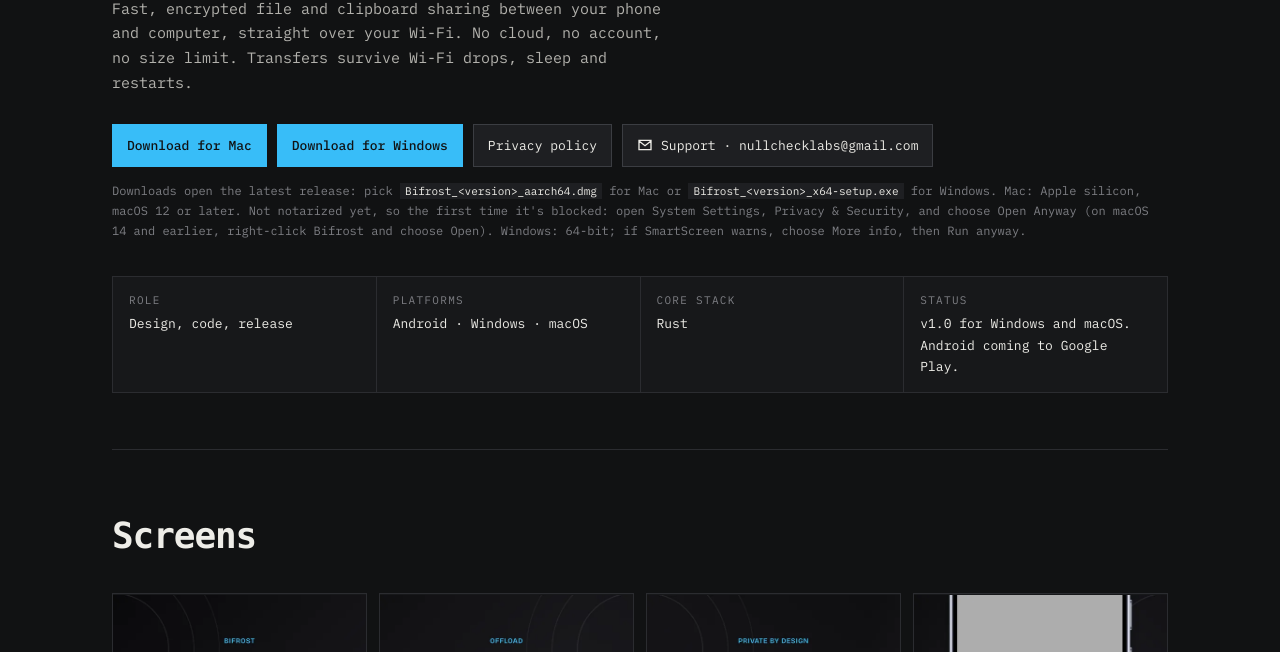
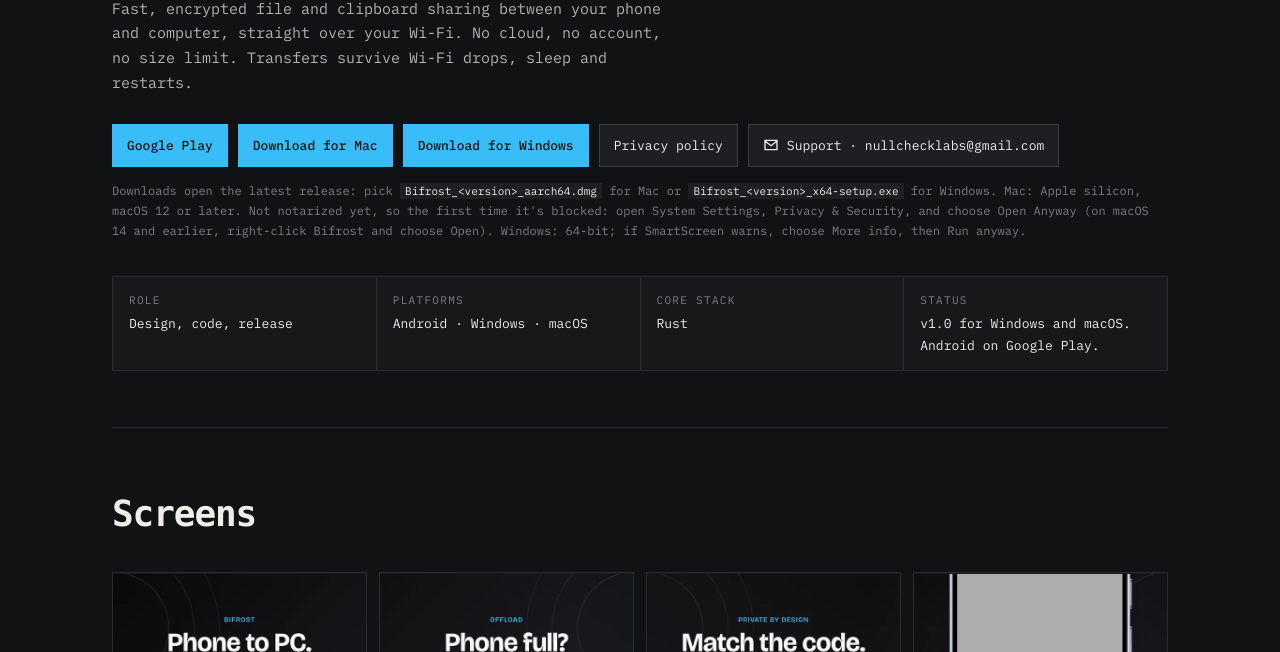
Before and after one commit to AmrEsam0/AmrEsam0.github.io, a plain HTML site: page bifrost/index.html in a window 1280 px wide. Shown: the part 448-1100 px from the top of the page. Drawn offline with Linux system fonts and the light colour scheme; a web font is replaced by a local one.

Commit message:
feat: add Google Play link to Bifrost page

```diff
--- a/bifrost/index.html
+++ b/bifrost/index.html
@@ -8,13 +8,14 @@
   <h1 class="display">Bifrost</h1>
   <p class="sub">Fast, encrypted file and clipboard sharing between your phone and computer, straight over your Wi-Fi. No cloud, no account, no size limit. Transfers survive Wi-Fi drops, sleep and restarts.</p>
   <div class="actions">
+    <a class="btn solid" href="https://play.google.com/store/apps/details?id=com.nullchecklabs.bifrost">Google Play</a>
     <a class="btn solid" href="https://github.com/AmrEsam0/bifrost-app/releases/latest">Download for Mac</a>
     <a class="btn solid" href="https://github.com/AmrEsam0/bifrost-app/releases/latest">Download for Windows</a>
     <a class="btn" href="/bifrost/privacy/">Privacy policy</a>
     <a class="btn" href="mailto:nullchecklabs@gmail.com"><svg aria-hidden="true" focusable="false" width="16" height="16" viewBox="0 0 24 24"><path fill="none" stroke="currentColor" stroke-width="2" d="M3 5h18v14H3zM3 6l9 7 9-7"/></svg>Support · nullchecklabs@gmail.com</a>
   </div>
   <p class="small">Downloads open the latest release: pick <code>Bifrost_&lt;version&gt;_aarch64.dmg</code> for Mac or <code>Bifrost_&lt;version&gt;_x64-setup.exe</code> for Windows. Mac: Apple silicon, macOS 12 or later. Not notarized yet, so the first time it's blocked: open System Settings, Privacy &amp; Security, and choose Open Anyway (on macOS 14 and earlier, right-click Bifrost and choose Open). Windows: 64-bit; if SmartScreen warns, choose More info, then Run anyway.</p>
-  <dl class="meta"><div><dt>Role</dt><dd>Design, code, release</dd></div><div><dt>Platforms</dt><dd>Android · Windows · macOS</dd></div><div><dt>Core stack</dt><dd>Rust</dd></div><div><dt>Status</dt><dd>v1.0 for Windows and macOS. Android coming to Google Play.</dd></div></dl>
+  <dl class="meta"><div><dt>Role</dt><dd>Design, code, release</dd></div><div><dt>Platforms</dt><dd>Android · Windows · macOS</dd></div><div><dt>Core stack</dt><dd>Rust</dd></div><div><dt>Status</dt><dd>v1.0 for Windows and macOS. Android on Google Play.</dd></div></dl>
 </section>
 <section class="section"><div class="section-head"><h2>Screens</h2></div>
   <div class="gallery">
```
